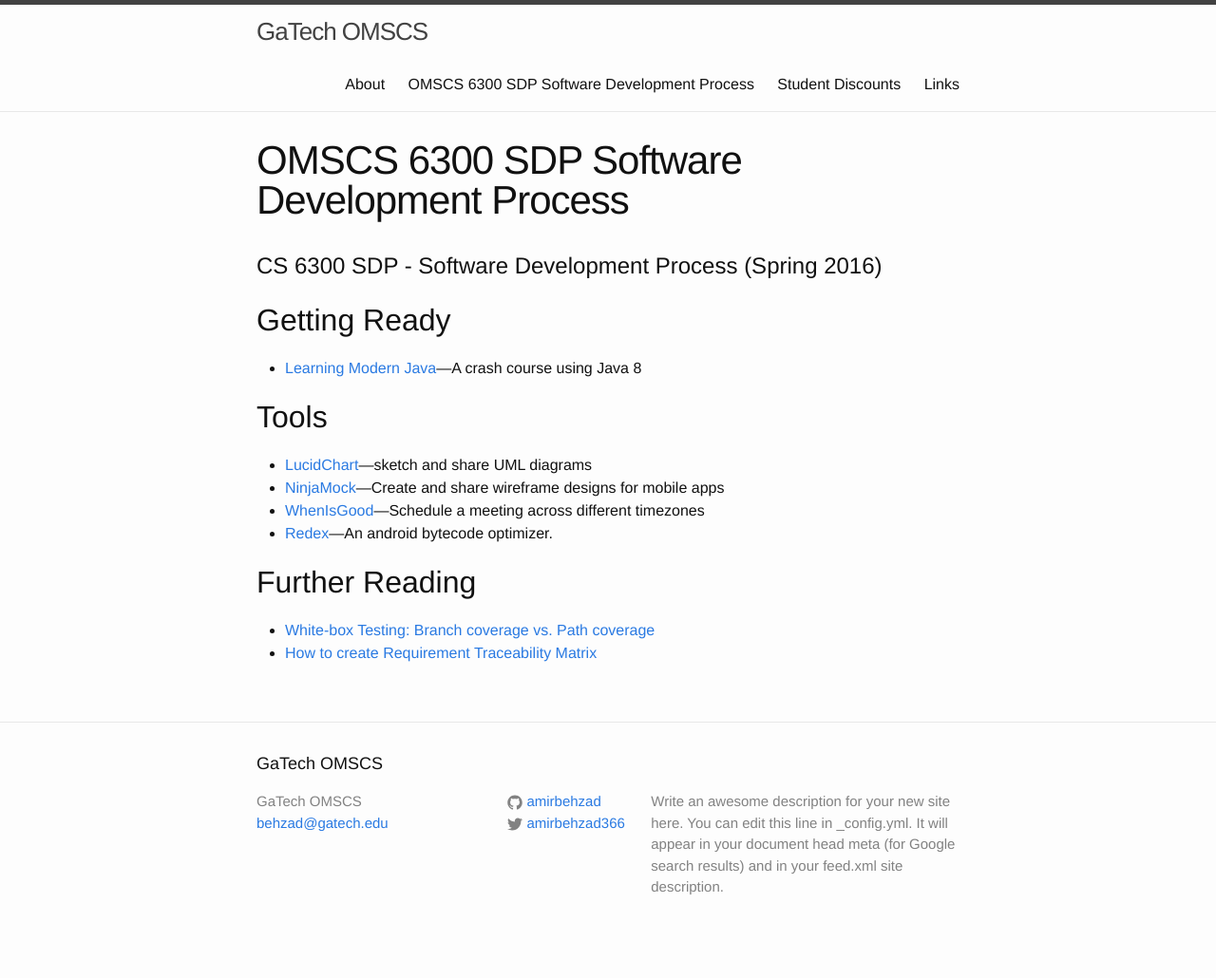
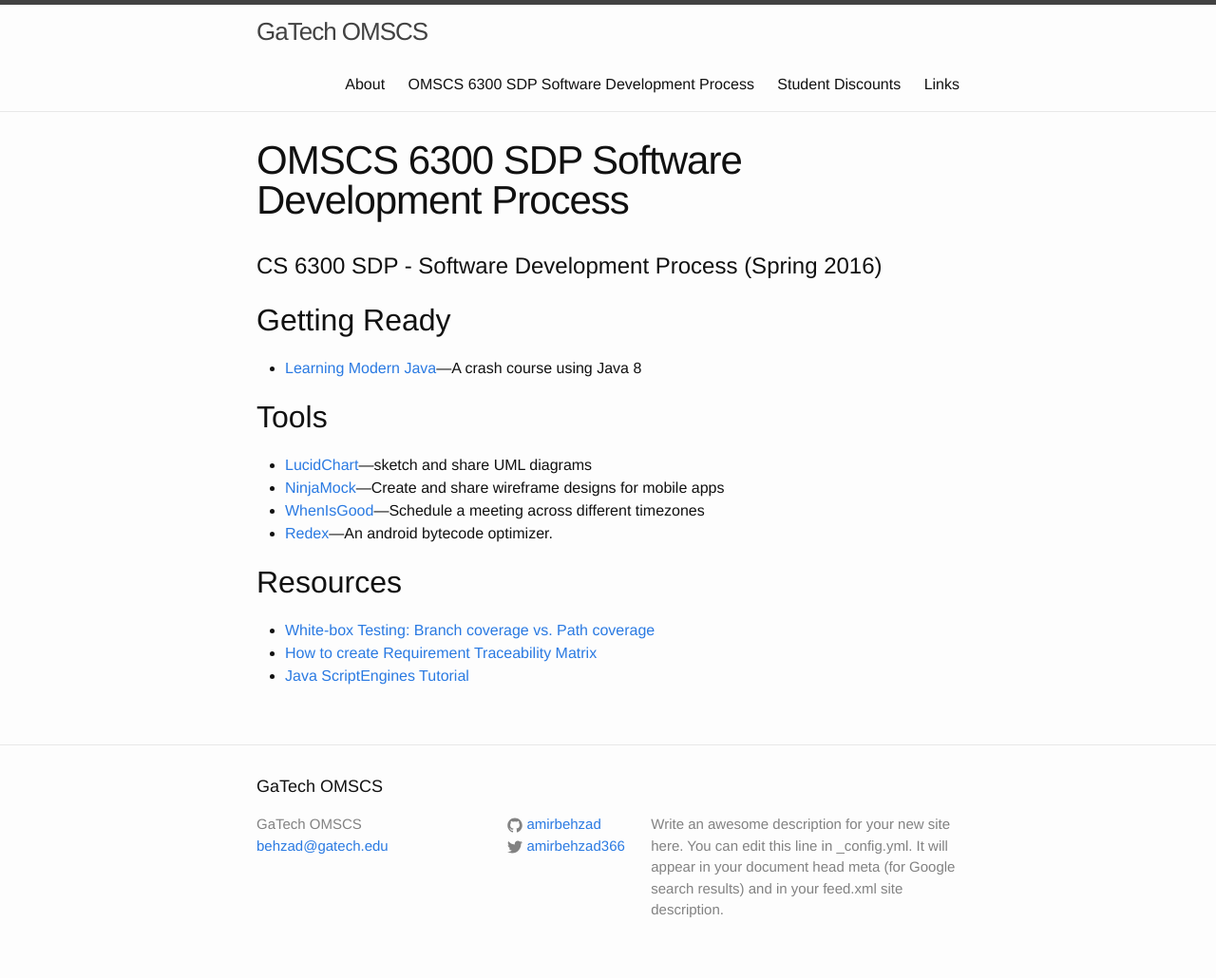
Before and after one commit to amirbehzad/omscs.info, a Jekyll site: the page built from cs6300.md, in a window 1280 px wide. Shown: the whole page at 95% size. Built offline with Jekyll 4.4.1, drawn with Linux system fonts in a browser that asks for light colours; before the commit the page ends 1006 px from its top, so only the background shows below that.

Commit message:
Added scriptengine link

```diff
--- a/cs6300.md
+++ b/cs6300.md
@@ -15,6 +15,7 @@ permalink: /cs6300
 - [WhenIsGood](http://whenisgood.net)&mdash;Schedule a meeting across different timezones
 - [Redex](http://fbredex.com)&mdash;An android bytecode optimizer.
 
-## Further Reading
+## Resources
 - [White-box Testing: Branch coverage vs. Path coverage](http://testersthoughtsuncombed.blogspot.my/2013/02/statement-coverage-vs-branch-coverage.html)
 - [How to create Requirement Traceability Matrix](http://www.guru99.com/traceability-matrix.html)
+- [Java ScriptEngines Tutorial](http://www.java2s.com/Tutorial/Java/0120__Development/Passvalueandgetreturnvaluefromscript.htm)
```
